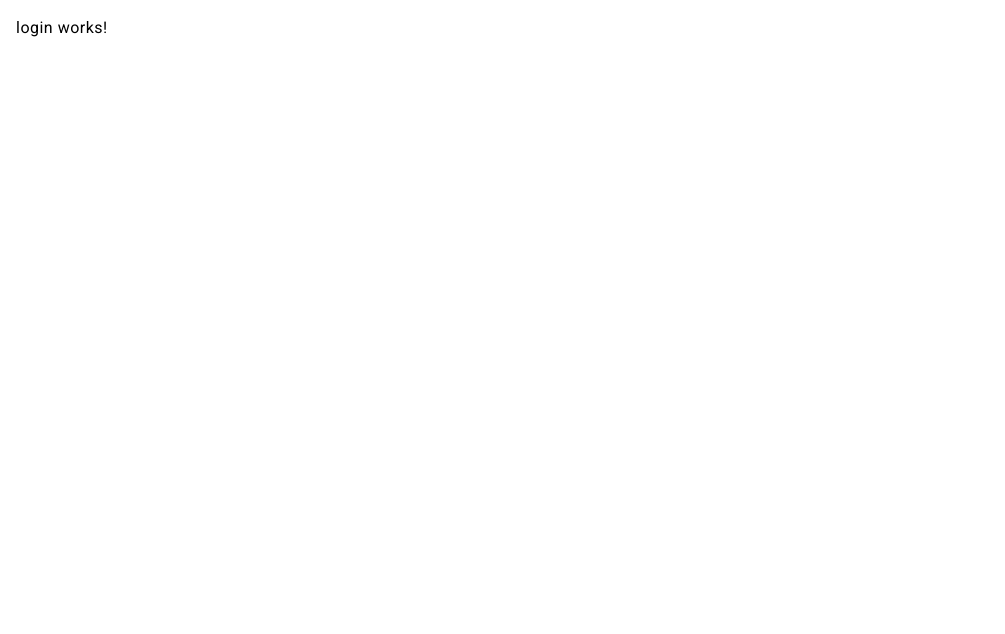
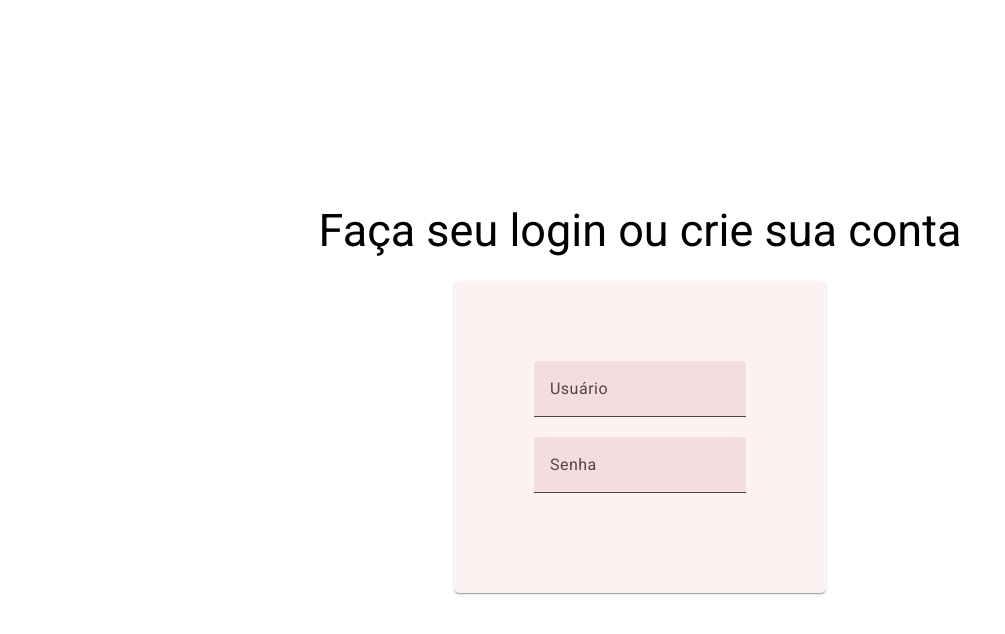
Before and after one commit to thiagopls1/Compliments-Enhanced, an Angular app in the folder web/: page /login in a window 1280 px wide. Shown: the top 634 px of the page, without its empty margins (0-1005 px from the left). Built offline with nearby package versions, Linux system fonts and the light colour scheme.

Commit message:
Add initial design

```diff
--- a/web/src/app/pages/login/login.component.html
+++ b/web/src/app/pages/login/login.component.html
@@ -1,3 +1,13 @@
-<div class="component-body">
-  <p>login works!</p>
+<div class="container">
+  <h2>Faça seu login ou crie sua conta</h2>
+  <div class="login-card-border-wrap">
+    <mat-card class="login-card">
+      <mat-form-field>
+        <input matInput type="text" placeholder="Usuário">
+      </mat-form-field>
+      <mat-form-field>
+        <input matInput type="password" placeholder="Senha">
+      </mat-form-field>
+    </mat-card>
+  </div>
 </div>
--- a/web/src/app/pages/login/login.component.scss
+++ b/web/src/app/pages/login/login.component.scss
@@ -1,3 +1,26 @@
-.component-body {
-  padding: 1em;
+.container {
+  width: 100%;
+  height: 100%;
+  display: flex;
+  flex-direction: column;
+  justify-content: center;
+  align-items: center;
 }
+
+.login-card-border-wrap {
+  min-width: 25%;
+  background-image: -webkit-gradient(0deg, rgb(255, 0, 242) 0%, rgba(121,9,116,1) 50%, rgba(0,255,156,1) 100%);
+  background-image: -moz-linear-gradient(60deg, rgb(255, 0, 242) 0%, rgb(0, 140, 255) 50%, rgb(0, 182, 121) 100%);
+  border-radius: 5px;
+  padding: 2px;
+}
+
+.login-card {
+  border-style: solid;
+  border-radius: 5px;
+  padding: 5em;
+}
+
+.text-input {
+  background: transparent !important;
+}
```
